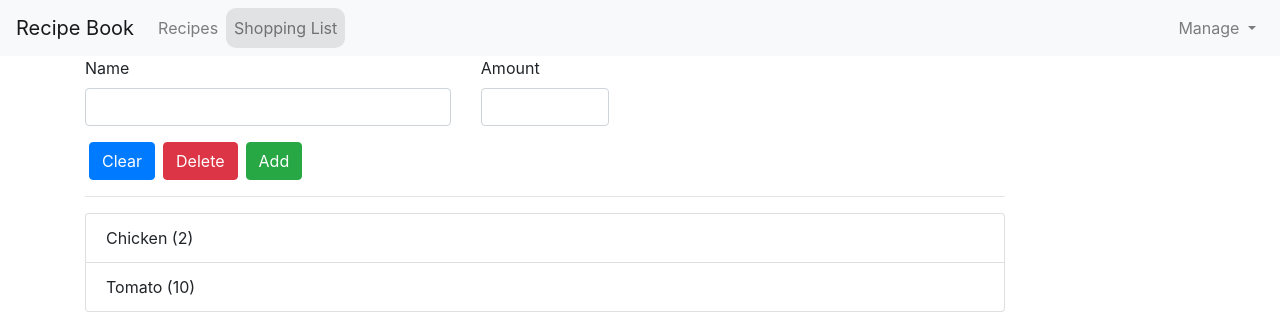
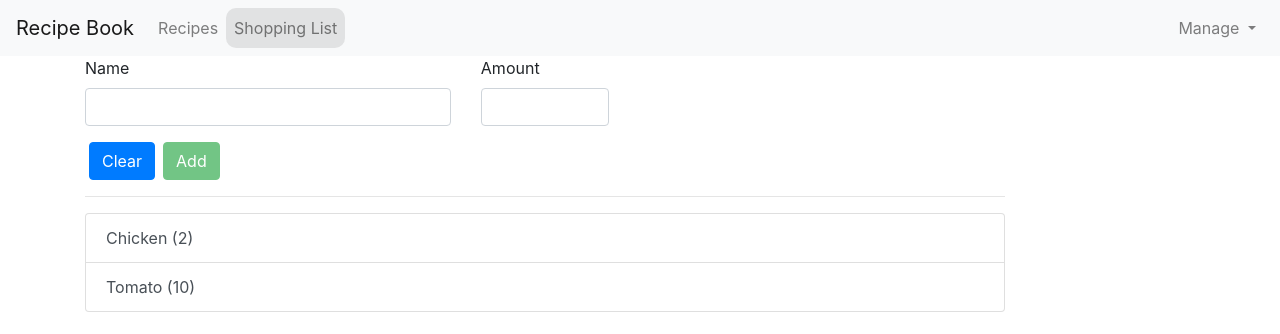
Before and after one commit to Moremar/IT_tutorials, an Angular app in the folder angular/sampleProject/: page /shoppinglist in a window 1280 px wide. Shown: the top 334 px of the page. Built offline with nearby package versions, Linux system fonts and the light colour scheme.

Commit message:
Template-based form for shopping-list-edit component

```diff
--- a/angular/sampleProject/src/app/services/shopping-list.service.ts
+++ b/angular/sampleProject/src/app/services/shopping-list.service.ts
@@ -8,43 +8,60 @@ import { Ingredient } from '../models/ingredient.model';
 })
 export class ShoppingListService {
 
-  private ingredients : Ingredient[] = [
+  private _ingredients : Ingredient[] = [
     new Ingredient("Chicken", 2),
     new Ingredient("Tomato", 10)
   ];
+
+  // subject triggered after the ingredients are modified
   ingredientsChanged = new Subject<Ingredient[]>();
 
+  // subject triggered when an ingredient is clicked to be edited
+  startedEditing = new Subject<number>();
 
   constructor() {}
 
+
   getIngredients() {
-    return this.ingredients.slice();
+    return this._ingredients.slice();
+  }
+
+  getIngredient(i : number) {
+    return this._ingredients[i];
   }
 
   addIngredient(ingredient : Ingredient) {
+    console.log("INFO: Adding ingredient :");
+    console.log(ingredient);
     // increase the ingredient amount if it is already in the list
-    for (let i = 0; i < this.ingredients.length; i++) {
-      if (this.ingredients[i].name == ingredient.name) {
-        this.ingredients[i].amount += ingredient.amount;
-        return;
+    let found = false;
+    for (let i = 0; i < this._ingredients.length; i++) {
+      if (this._ingredients[i].name == ingredient.name) {
+        this._ingredients[i].amount += ingredient.amount;
+        found = true;
+        break;
       }
     }
     // add the ingredient to the list if it does not exist yet
-    this.ingredients.push(new Ingredient(ingredient.name, ingredient.amount));
-    this.ingredientsChanged.next(this.ingredients.slice());
+    if (!found) {
+      this._ingredients.push(new Ingredient(ingredient.name, ingredient.amount));
+    }
+    this.ingredientsChanged.next(this._ingredients.slice());
   }
 
-  deleteIngredient(ingredient : Ingredient) {
-    for (let i = 0; i < this.ingredients.length; i++) {
-      if (this.ingredients[i].name == ingredient.name) {
-        if (this.ingredients[i].amount > ingredient.amount) {
-          this.ingredients[i].amount -= ingredient.amount;
-        } else {
-          this.ingredients.splice(i, 1);
-        }
-        break;
-      }
-    }
-    this.ingredientsChanged.next(this.ingredients.slice());
+  updateIngredient(i: number, ingredient : Ingredient) {
+    console.log("INFO: Updating ingredient " + i + " :");
+    console.log(ingredient);
+    // replace the edited ingredient
+    this._ingredients[i] = ingredient;
+    this.ingredientsChanged.next(this._ingredients.slice());
   }
+
+  deleteIngredient(i : number) {
+    console.log("INFO: Deleting ingredient " + i + " :");
+    console.log(this._ingredients[i]);
+    this._ingredients.splice(i, 1);
+    this.ingredientsChanged.next(this._ingredients.slice());
+  }
+
 }
--- a/angular/sampleProject/src/app/shopping/shopping-list-edit/shopping-list-edit.component.html
+++ b/angular/sampleProject/src/app/shopping/shopping-list-edit/shopping-list-edit.component.html
@@ -1,25 +1,27 @@
 <div class="row">
   <div class="col-md-12">
-    <form>
+    <form (ngSubmit)="onAddOrUpdateIngredient()" #myForm="ngForm">
 
-      <!-- name and amount textboxes -->
+      <!-- ingredient name and amount form inputs -->
       <div class="row">
         <div class="col-md-5 form-group">
           <label for="ingredient_name">Name</label>
-          <input type="text" id="ingredient_name" class="form-control" #ingredientName>
+          <input type="text" id="ingredient_name" class="form-control"
+                 name="ingredientName" ngModel required>
         </div>
         <div class="col-md-2 form-group">
           <label for="ingredient_amount">Amount</label>
-          <input type="number" id="ingredient_amount" class="form-control" #ingredientAmount>
+          <input type="number" id="ingredient_amount" class="form-control"
+                 name="ingredientAmount" ngModel required pattern="^[1-9][0-9]*$">
         </div>
       </div>
 
       <!-- buttons to create/delete/add ingredients in the shopping list -->
       <div class="row">
         <div class="col-md-12">
-          <button class="btn btn-primary mx-1" type="button" (click)="onClear(ingredientName, ingredientAmount)">Clear</button>
-          <button class="btn btn-danger mx-1" type="button"  (click)="onDelete(ingredientName, ingredientAmount)">Delete</button>
-          <button class="btn btn-success mx-1" type="button" (click)="onAdd(ingredientName, ingredientAmount)">Add</button>
+          <button class="btn btn-primary mx-1" type="button" (click)="onClear()">Clear</button>
+          <button class="btn btn-danger mx-1" type="button"  *ngIf="myEditMode" (click)="onDelete()">Delete</button>
+          <button class="btn btn-success mx-1" type="submit" [disabled]="!myForm.valid">{{ myEditMode ? 'Update' : 'Add' }}</button>
         </div>
       </div>
 
--- a/angular/sampleProject/src/app/shopping/shopping-list-edit/shopping-list-edit.component.ts
+++ b/angular/sampleProject/src/app/shopping/shopping-list-edit/shopping-list-edit.component.ts
@@ -1,32 +1,83 @@
-import { Component, EventEmitter, OnInit, Output } from '@angular/core';
+import { Component, OnInit, OnDestroy, ViewChild } from '@angular/core';
+import { NgForm } from '@angular/forms';
+import { Subscription } from 'rxjs';
 import { Ingredient } from 'src/app/models/ingredient.model';
+import { ShoppingListService } from 'src/app/services/shopping-list.service';
+
+/**
+ * The form in this component is defined with a template-based approach.
+ * The NgForm TS object is built by Angular from the HTML template as requested with the
+ * <form #myForm="ngForm"> HTML tag.
+ * The inputs to include in the TS form object are flagged with the "ngModel" directive.
+ *
+ * From the TS code, we access this auto-generated TS form object (of class NgForm) using
+ * the @ViewChild("myForm") decorator on a NgForm member variable.
+ */
+
 
 @Component({
   selector: 'app-shopping-list-edit',
   templateUrl: './shopping-list-edit.component.html',
   styleUrls: ['./shopping-list-edit.component.css']
 })
-export class ShoppingListEditComponent implements OnInit {
+export class ShoppingListEditComponent implements OnInit, OnDestroy {
 
-  @Output() ingredientAdded = new EventEmitter<Ingredient>();
-  @Output() ingredientDeleted = new EventEmitter<Ingredient>();
+  @ViewChild("myForm") myForm : NgForm;
 
-  constructor() {}
+  myEditMode : boolean = false;
+  myEditedIngredientIndex : number = -1;
+  myIngredientSelectedSub : Subscription = null;
 
-  ngOnInit(): void {}
 
-  onClear(nameInput : HTMLInputElement, amountInput : HTMLInputElement) {
-    nameInput.value = "";
-    amountInput.value = "";
+  constructor(public shoppingListService : ShoppingListService) {}
+
+  ngOnInit(): void {
+    this.myIngredientSelectedSub = this.shoppingListService.startedEditing.subscribe(
+      (i : number) => {
+        this.myEditMode = true;
+        this.myEditedIngredientIndex = i;
+        const ingredient = this.shoppingListService.getIngredient(i);
+        this.myForm.setValue({
+          ingredientName: ingredient.name,
+          ingredientAmount: ingredient.amount,
+        });
+      }
+    );
   }
 
-  onAdd(nameInput : HTMLInputElement, amountInput : HTMLInputElement) {
-    let ingredient = new Ingredient(nameInput.value, Number(amountInput.value));
-    this.ingredientAdded.emit(ingredient);
+  ngOnDestroy(): void {
+    this.myIngredientSelectedSub.unsubscribe();
   }
 
-  onDelete(nameInput : HTMLInputElement, amountInput : HTMLInputElement) {
-    let ingredient = new Ingredient(nameInput.value, Number(amountInput.value));
-    this.ingredientDeleted.emit(ingredient);
+
+  onClear() {
+    this.myEditMode = false;
+    this.myForm.reset();
   }
+
+  onAddOrUpdateIngredient() {
+    if (this.myEditMode) {
+      this.onUpdateIngredient();
+    } else {
+      this.onAddIngredient();
+    }
+  }
+
+  onAddIngredient() {
+    const ingredient = new Ingredient(this.myForm.value.ingredientName, Number(this.myForm.value.ingredientAmount));
+    this.shoppingListService.addIngredient(ingredient);
+    this.onClear();
+  }
+
+  onUpdateIngredient() {
+    const ingredient = new Ingredient(this.myForm.value.ingredientName, Number(this.myForm.value.ingredientAmount));
+    this.shoppingListService.updateIngredient(this.myEditedIngredientIndex, ingredient);
+    this.onClear();
+  }
+
+  onDelete() {
+    this.shoppingListService.deleteIngredient(this.myEditedIngredientIndex);
+    this.onClear();
+  }
+
 }
--- a/angular/sampleProject/src/app/shopping/shopping-list/shopping-list.component.html
+++ b/angular/sampleProject/src/app/shopping/shopping-list/shopping-list.component.html
@@ -1,11 +1,13 @@
 <div class="row">
   <div class="col-md-10">
-    <app-shopping-list-edit (ingredientAdded)="addIngredient($event)" (ingredientDeleted)="deleteIngredient($event)"></app-shopping-list-edit>
+    <app-shopping-list-edit></app-shopping-list-edit>
     <hr />
-    <ul class="list-group">
-      <li class="list-group-item" *ngFor="let ingredient of ingredients">
+    <div class="list-group">
+      <a class="list-group-item list-group-item-action"
+         *ngFor="let ingredient of myIngredients; let i = index"
+         (click)="onIngredientSelected(i)">
         {{ingredient.name}} ({{ingredient.amount}})
-      </li>
-    </ul>
+      </a>
+    </div>
   </div>
 </div>
--- a/angular/sampleProject/src/app/shopping/shopping-list/shopping-list.component.ts
+++ b/angular/sampleProject/src/app/shopping/shopping-list/shopping-list.component.ts
@@ -11,30 +11,29 @@ import { ShoppingListService } from "src/app/services/shopping-list.service";
 })
 export class ShoppingListComponent implements OnInit, OnDestroy {
 
-  ingredients : Ingredient[] = [];
-  private ingredientsSubscription : Subscription;
+  myIngredients : Ingredient[] = [];
+  myIngredientsSub : Subscription = null;
 
 
   constructor(public shoppingListService : ShoppingListService) {}
 
   ngOnInit(): void {
-    this.ingredients = this.shoppingListService.getIngredients();
-    this.ingredientsSubscription = this.shoppingListService.ingredientsChanged.subscribe(
-      (ingredientsList : Ingredient[]) => {
-        this.ingredients = ingredientsList;
+    this.myIngredients = this.shoppingListService.getIngredients();
+    this.myIngredientsSub = this.shoppingListService.ingredientsChanged.subscribe(
+      (ingredients : Ingredient[]) => {
+        this.myIngredients = ingredients;
       }
     );
   }
 
   ngOnDestroy(): void {
-    this.ingredientsSubscription.unsubscribe();
+    this.myIngredientsSub.unsubscribe();
   }
 
-  addIngredient(ingredient : Ingredient) {
-    this.shoppingListService.addIngredient(ingredient);
+  onIngredientSelected(i : number) {
+    // when an ingredient is selected, send an event so the shopping-list-edit component
+    // knows what ingredient is selected and displays it in the form
+    this.shoppingListService.startedEditing.next(i);
   }
 
-  deleteIngredient(ingredient : Ingredient) {
-    this.shoppingListService.deleteIngredient(ingredient);
-  }
 }
```
